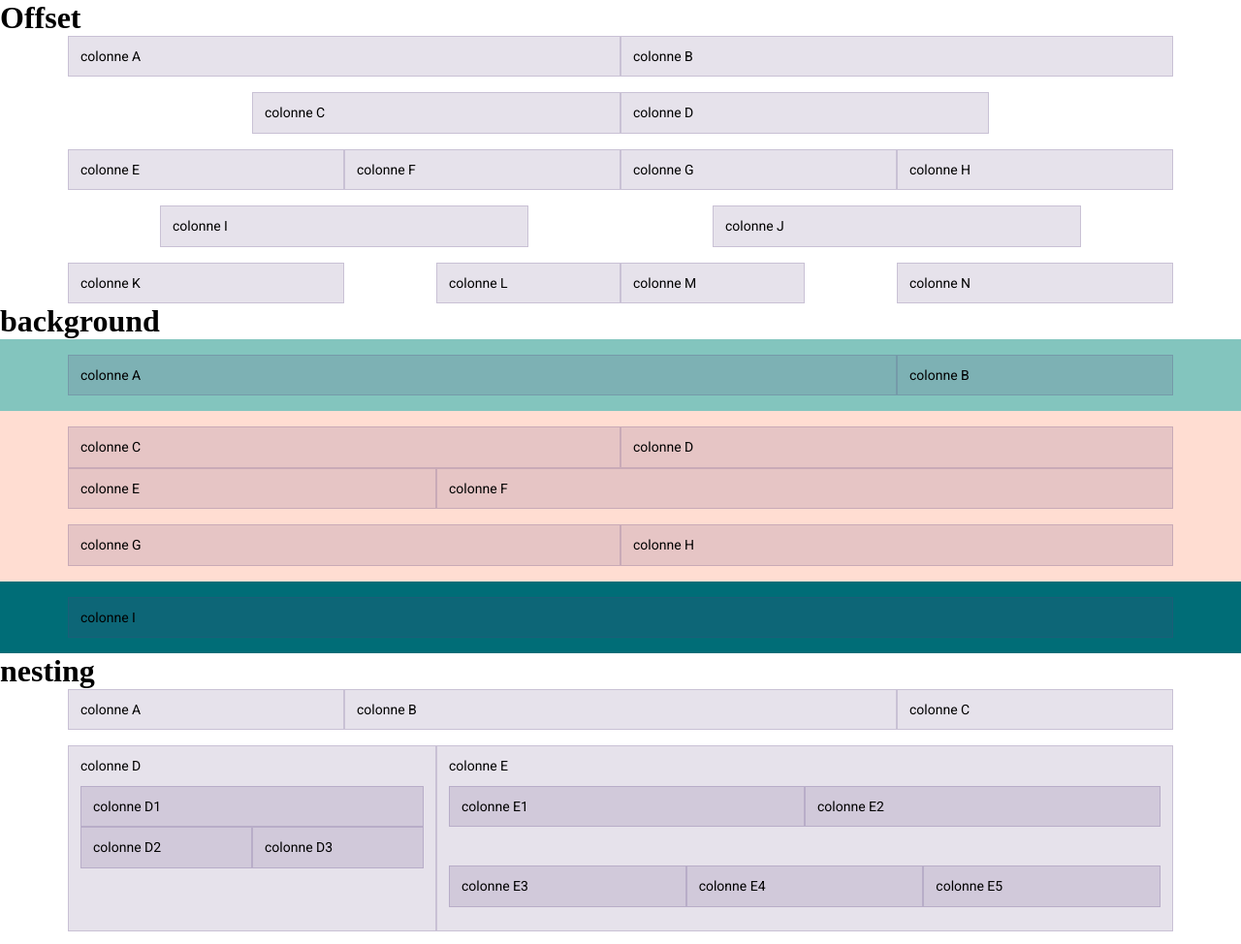
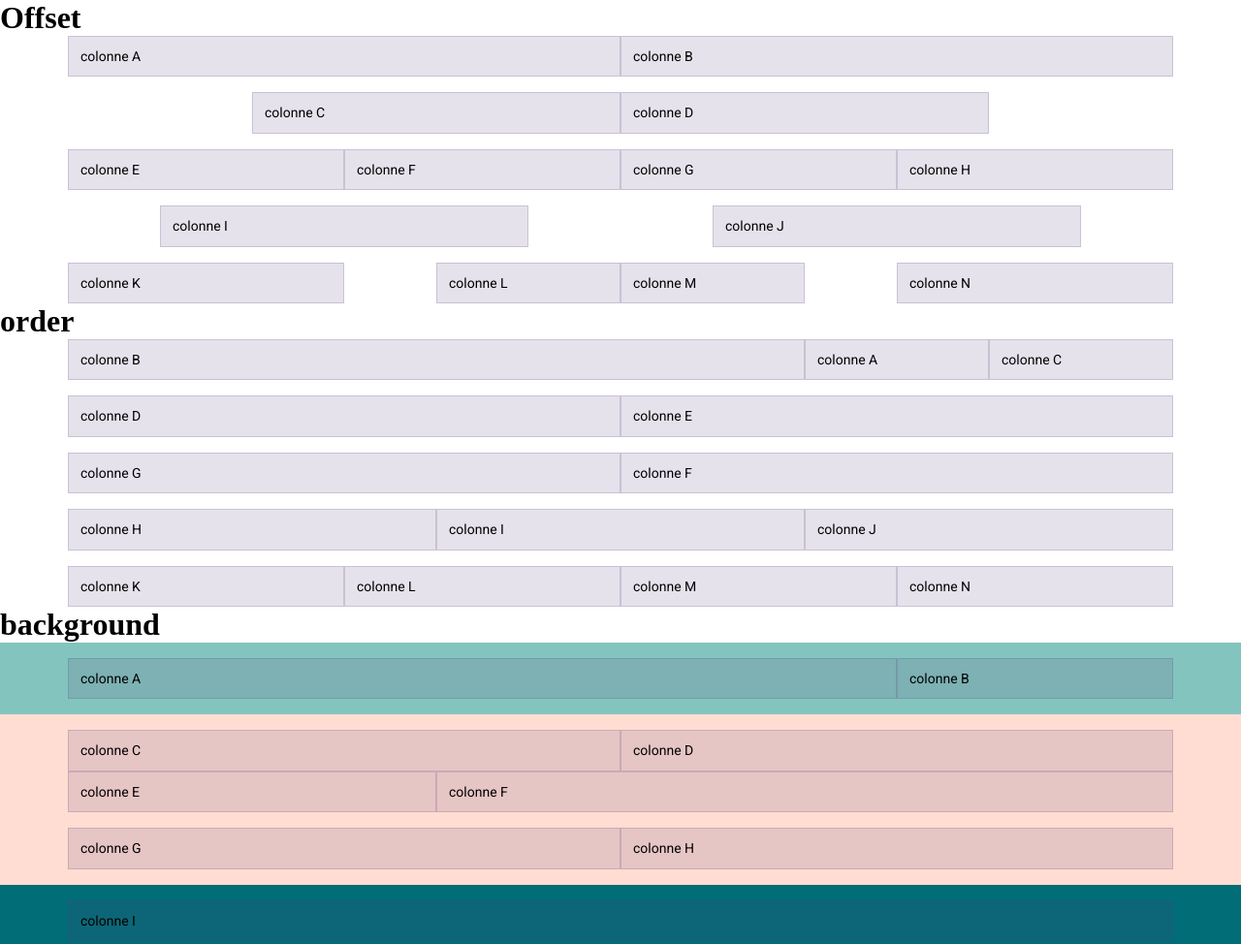
Before and after one commit to eikon-frontend-students/imd2-exercice-bootstrap-6-despairpanta, a website built with Parcel: page src/index.html in a window 1280 px wide. Shown: the top 974 px of the page at 97% size. Built offline with nearby package versions, Linux system fonts and the light colour scheme.

Commit message:
finalisation exercice order

```diff
--- a/src/index.html
+++ b/src/index.html
@@ -45,6 +45,44 @@
         <div class="col-6 col-lg-2 offset-lg-1">colonne L</div>
         <div class="col-6 col-lg-2">colonne M</div>
         <div class="col-6 col-lg-3 offset-lg-1">colonne N</div>
+      </div>
+    </div>
+
+    <!-- order -->
+
+    <h1>order</h1>
+
+    <div class="container">
+      <div class="row">
+        <div class="col-12 col-sm-2 order-sm-2">colonne A</div>
+        <div class="col-6 col-sm-8 order-sm-1">colonne B</div>
+        <div class="col-6 col-sm-2 order-sm-3">colonne C</div>
+      </div>
+
+      <div class="row">
+
+        <div class="col-12 col-md-6">colonne D</div>
+        <div class="col-12 col-md-6">colonne E</div>
+      </div>
+
+      <div class="row">
+
+        <div class="col-12 col-md-6 order-md-2">colonne F</div>
+        <div class="col-12 col-md-6 order-md-1">colonne G</div>
+
+      </div>
+
+      <div class="row">
+        <div class="col-4">colonne H</div>
+        <div class="col-4">colonne I</div>
+        <div class="col-4">colonne J</div>
+      </div>
+
+      <div class="row">
+        <div class="col-3">colonne K</div>
+        <div class="col-3">colonne L</div>
+        <div class="col-3">colonne M</div>
+        <div class="col-3">colonne N</div>
       </div>
     </div>
 
```
